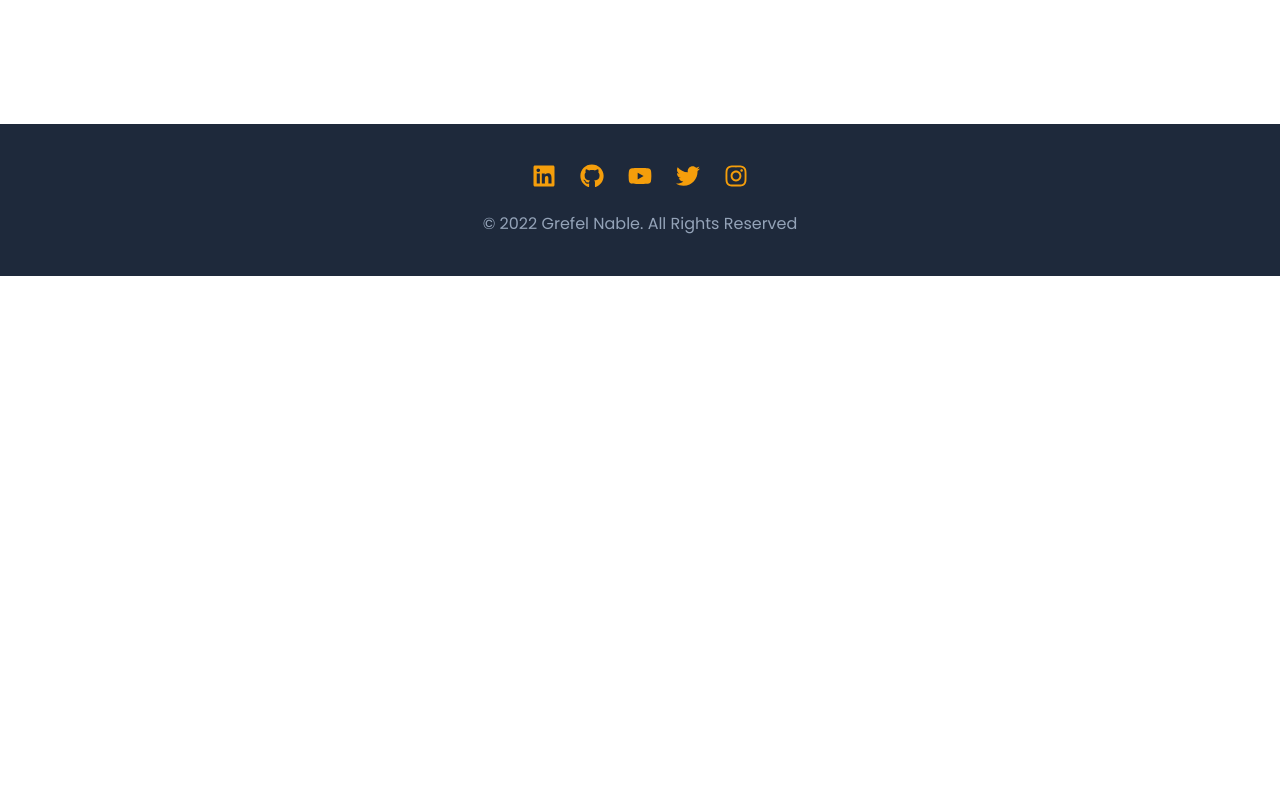
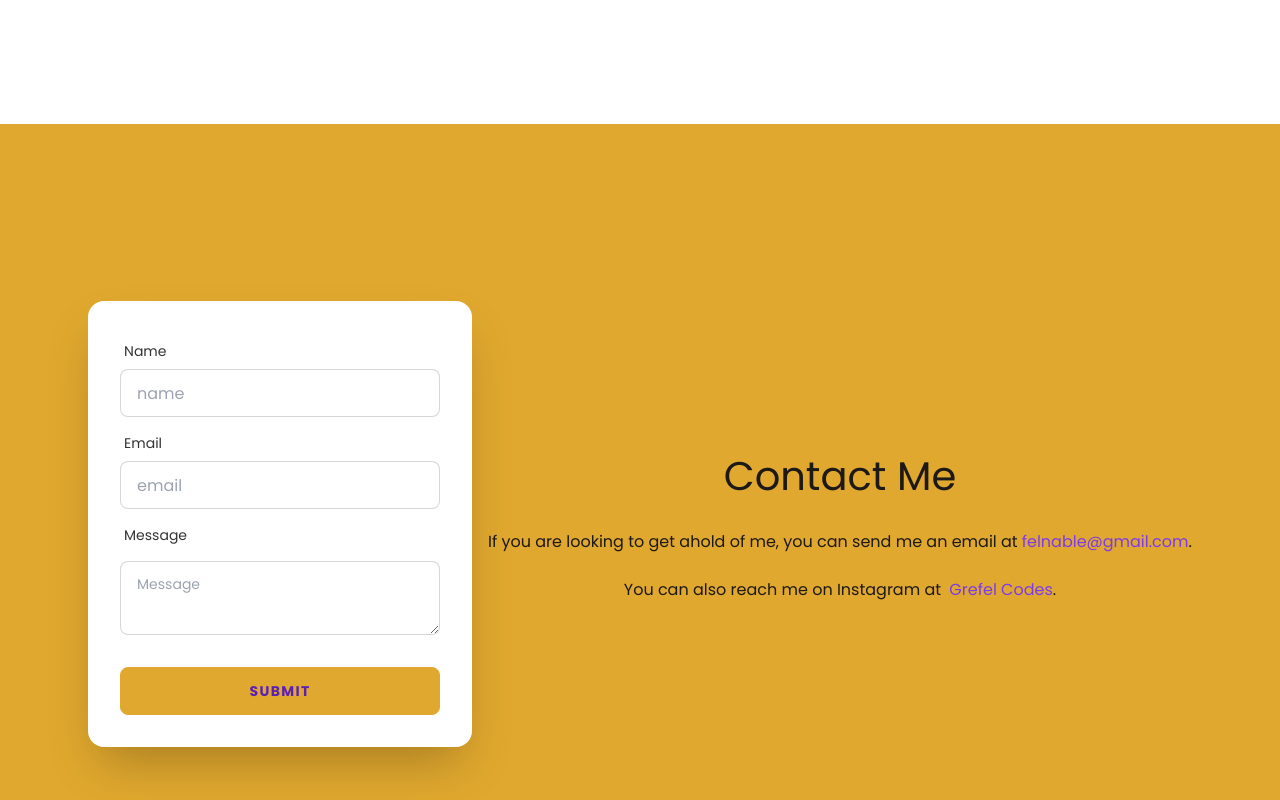
Before and after one commit to grefelnable/grefel-nable-landing, a React (Create React App) app: page / in a window 1280 px wide. Shown: the part 2340-3140 px from the top of the page. Before the commit the page ends 2616 px from the top, so only its background shows below. Built offline with nearby package versions, Linux system fonts and the light colour scheme.

Commit message:
Contact done

```diff
--- a/src/App.js
+++ b/src/App.js
@@ -3,6 +3,7 @@ import Hero from "./components/Hero";
 import About from "./components/About";
 import Projects from "./components/Projects";
 import Footer from "./components/Footer";
+import Contact from "./components/Contact";
 
 function App() {
   return (
@@ -11,7 +12,7 @@ function App() {
       <Hero />
       <About />
       <Projects />
-      {/* contact */}
+      <Contact />
       <Footer />
     </div>
   );
--- /dev/null
+++ b/src/components/Contact.js
@@ -0,0 +1,73 @@
+import React from "react";
+
+const Contact = () => {
+  return (
+    <section id="contact" className="hero min-h-screen bg-primary">
+      <div className="hero-content section-center flex-col lg:flex-row-reverse">
+        <div className="text-center">
+          <h2 className="mb-6">Contact Me</h2>
+          <p className="text-center mb-6">
+            If you are looking to get ahold of me, you can send me an email at
+            <a
+              href="mailto: felnable@gmail.com"
+              className="text-violet-600 ease-in-out duration-300 hover:scale-110 ml-1"
+            >
+              felnable@gmail.com
+            </a>
+            .
+          </p>
+
+          <p class="text-center">
+            You can also reach me on Instagram at{" "}
+            <a
+              href="https://www.instagram.com/grefelcodes/"
+              className="text-violet-600 ease-in-out duration-300 hover:scale-110 ml-1"
+            >
+              Grefel Codes
+            </a>
+            .
+          </p>
+        </div>
+        <div className="card flex-shrink-0 w-full max-w-sm shadow-2xl bg-base-100">
+          <div className="card-body">
+            <div className="form-control">
+              <label className="label">
+                <span className="label-text">Name</span>
+              </label>
+              <input
+                type="text"
+                placeholder="name"
+                className="input input-bordered"
+              />
+            </div>
+            <div className="form-control">
+              <label className="label">
+                <span className="label-text">Email</span>
+              </label>
+              <input
+                type="text"
+                placeholder="email"
+                className="input input-bordered"
+              />
+            </div>
+            <label className="label">
+              <span className="label-text">Message</span>
+            </label>
+            <textarea
+              className="textarea textarea-bordered"
+              placeholder="Message"
+            ></textarea>
+
+            <div className="form-control mt-6">
+              <button className="btn btn-primary tracking-widest text-violet-800">
+                Submit
+              </button>
+            </div>
+          </div>
+        </div>
+      </div>
+    </section>
+  );
+};
+
+export default Contact;
```
